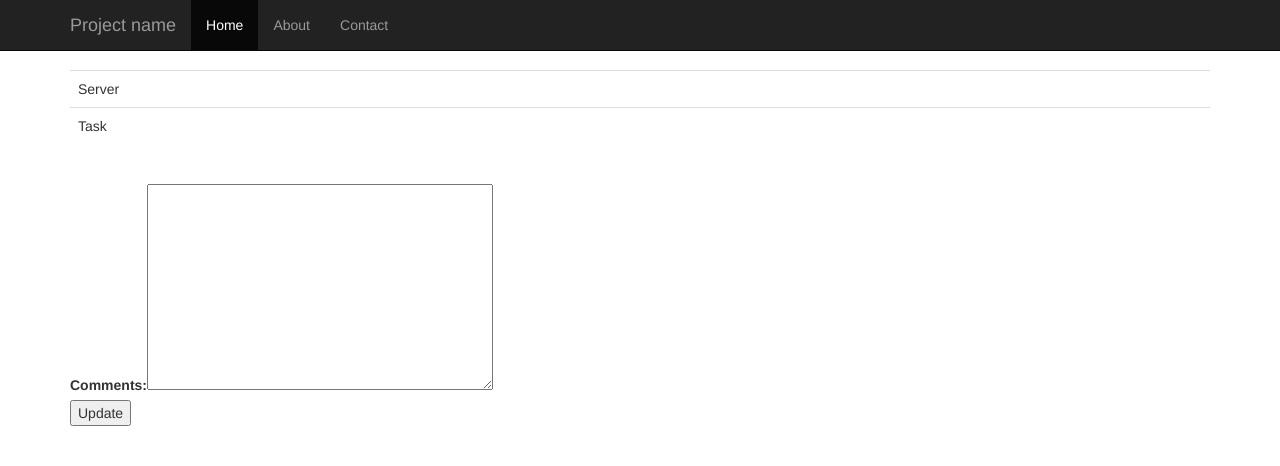
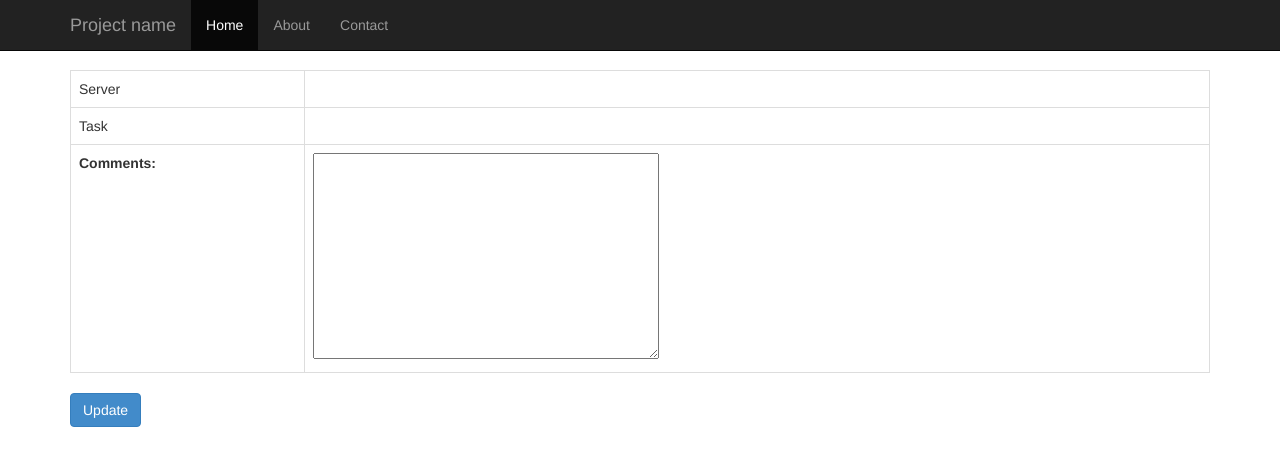
Before and after one commit to data-tsunami/seg_mngr, a Django app: template seg_mngr/templates/seg_mngr/server_task_form.html in a window 1280 px wide. Shown: the top 466 px of the page. Run offline with Django 3.2, Linux system fonts and the light colour scheme; the template is opened without the code that fills it: values that come from a table or form of the project are taken from there, others are empty; parts of the project's set-up code (start-up, migrations or seed data) failed here and were passed over; some libraries are stand-ins or nearby versions.

Commit message:
SegManager Implementacion SEGMNGR-21 tabla renderizada

```diff
--- a/seg_mngr/templates/seg_mngr/server_task_form.html
+++ b/seg_mngr/templates/seg_mngr/server_task_form.html
@@ -4,7 +4,7 @@
 </br>
 <form action='.' method='post' enctype="multipart/form-data">
         {% csrf_token %}
-        <table class="table">
+        <table class="table table-bordered">
         <tr><td>Server  </td><td><strong>{{ object.server.name}}</string></td></tr>
         <tr><td>Task    </td><td><strong>{{ object.task.name}}</string></td></tr>
           {% if object.state == 'P'  %}
@@ -19,10 +19,9 @@
           {% if object.state == 'F'  %}
           <tr><td>State   </td><td><span class="label label-success">Finalizada</span></td></tr>
           {% endif%}
+           {{form.as_table}}
         </table>
-        </br>
-        {{form.as_table}}
-        </br>
-        <input type="submit" value="Update" />
+
+        <input type="submit" value="Update" class="btn btn-primary" />
 </form>
 {% endblock %}
```
